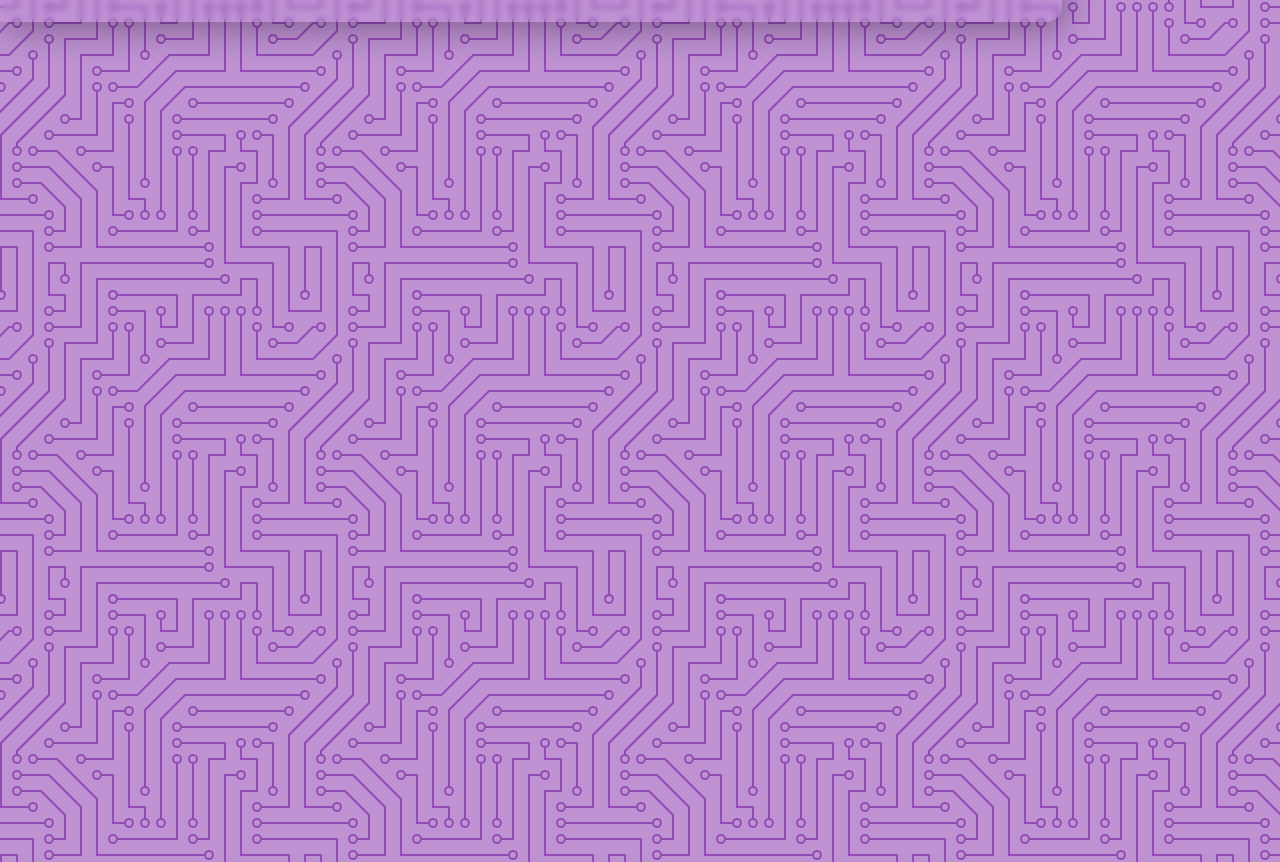
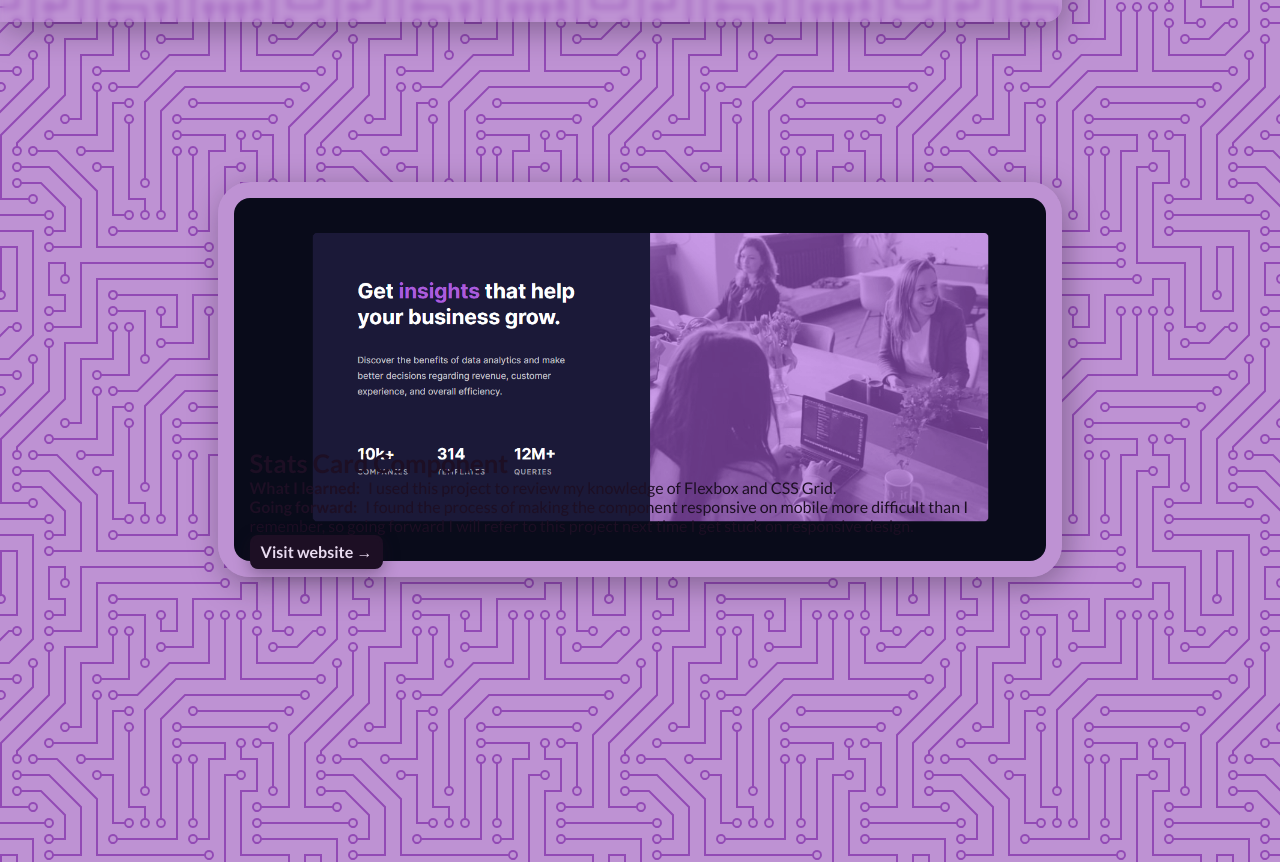
Before and after one commit to CandiceWeaver/CandiceWeaver.github.io, a website: page public/index.html in a window 1280 px wide. Shown: the part 618-1480 px from the top of the page. Drawn offline with Linux system fonts and the light colour scheme.

Commit message:
hover effect needs fixing

```diff
--- a/public/index.html
+++ b/public/index.html
@@ -34,5 +34,17 @@
             <a href="&#x6d;&#x61;&#x69;&#x6c;&#x74;&#x6f;&colon;&#x63;&#x61;&#x6e;&#x64;&#x69;&#x63;&#x65;&#x6e;&#x77;&commat;&#x68;&#x6f;&#x74;&#x6d;&#x61;&#x69;&#x6c;&period;&#x63;&#x6f;&period;&#x75;&#x6b;" class="btn btn__full">Hire me</a>
         </div>
     </header>
+
+    <section class="projects">
+        <div class="projects__project">
+            <img src="images/Stats-preview-card-component-Desktop.png" alt="Stats card component" class="projects__project--image">
+            <div class="projects__project--info">
+                <h4 class="projects__project--name">Stats card component</h4>
+                <p class="projects__project--text"><span class="projects__project--text-title">What I learned:</span>I used this project to review my knowledge of Flexbox and CSS Grid.</p>
+                <p class="projects__project--text"><span class="projects__project--text-title">Going forward:</span>I found the process of making the component responsive on mobile more difficult than I remember, so going forward I will refer to this project next time I get stuck on responsive design.</p>
+                <a href="https://stats-preview-card-component-olive.vercel.app/" class="projects__project--link btn btn__full btn__small">Visit website &rarr;</a>
+            </div>
+        </div>
+    </section>
 </body>
 </html>
--- a/sass/base/_base.scss
+++ b/sass/base/_base.scss
@@ -17,4 +17,5 @@ body {
   display: grid;
   grid-template-rows: repeat(2, 80vh) 50vh 30vh 40vh 20vh;
   grid-template-columns: 1fr repeat(2, 33%) 1fr;
+  grid-row-gap: 10rem;
 }
--- a/sass/base/_typography.scss
+++ b/sass/base/_typography.scss
@@ -8,7 +8,7 @@ body {
 h1 {
   font-weight: 700;
   text-transform: capitalize;
-  font-size: 7rem;
+  font-size: 6.25rem;
   color: $color-purple-400;
 }
 
@@ -21,11 +21,9 @@ h2 {
 h4 {
   font-weight: 700;
   font-size: 1.6rem;
-  text-transform: uppercase;
 }
 
 a {
-  text-transform: uppercase;
   text-decoration: none;
   color: $color-purple-500;
   font-weight: 700;
--- a/sass/components/_buttons.scss
+++ b/sass/components/_buttons.scss
@@ -3,25 +3,31 @@
   width: 5rem;
   box-shadow: $box-shadow-small;
   transition: all 0.3s;
+  padding: 1rem 2rem;
+  text-transform: uppercase;
 
   &:hover {
-    border-color: $color-purple-400;
-    background-color: $color-purple-400;
+    border-color: $color-purple-300;
+    background-color: $color-purple-300;
     color: $color-purple-100;
   }
 
   &__outline {
     margin-right: 2rem;
-    padding: 1rem 1.5rem;
     background-color: $color-purple-200;
     color: $color-purple-500;
-    border: 0.2rem solid $color-purple-500;
+    border: 0.2rem solid $color-purple-200;
   }
 
   &__full {
-    padding: 1rem 2rem;
     background-color: $color-purple-500;
     color: $color-purple-100;
     border: 0.2rem solid $color-purple-500;
   }
+
+  &__small {
+    padding: 0.25rem 0.5rem;
+    border-radius: 0.5rem;
+    text-transform: inherit;
+  }
 }
--- a/sass/components/_navigation.scss
+++ b/sass/components/_navigation.scss
@@ -2,6 +2,7 @@
   width: 100%;
   display: flex;
   justify-content: space-between;
+  text-transform: uppercase;
 
   &__links {
     display: flex;
--- a/sass/sections/_projects.scss
+++ b/sass/sections/_projects.scss
@@ -0,0 +1,54 @@
+.projects {
+  grid-row: 2/3;
+  grid-column: 2/4;
+
+  &__project {
+    display: grid;
+    grid-template-rows: 60% 40%;
+    grid-column: 100%;
+    box-shadow: $box-shadow-large;
+    border: 1rem solid $color-purple-200;
+    border-radius: 2rem;
+
+    &--image {
+      grid-row: 1/3;
+      grid-column: 1/2;
+      border-radius: 1rem;
+      height: 100%;
+      max-width: 100%;
+      object-fit: cover;
+    }
+
+    &--info {
+      grid-row: 2/3;
+      grid-column: 1/2;
+      padding: 2rem 1rem;
+      display: flex;
+      flex-direction: column;
+      justify-content: space-between;
+
+      display: hidden;
+      transition: all 0.3s;
+
+      &:hover {
+        background-color: $color-purple-200;
+        opacity: 80%;
+      }
+    }
+
+    &--name {
+      text-transform: capitalize;
+    }
+
+    &--text {
+      &-title {
+        font-weight: 700;
+        margin-right: 0.5rem;
+      }
+    }
+
+    &--link {
+      width: max-content;
+    }
+  }
+}
```
Also changed, not shown: public/css/style.css, public/images/Stats-preview-card-component-Desktop.png (added), public/images/desktop-screenshot-complete.png (added), public/images/profile-card-component.png (added).
